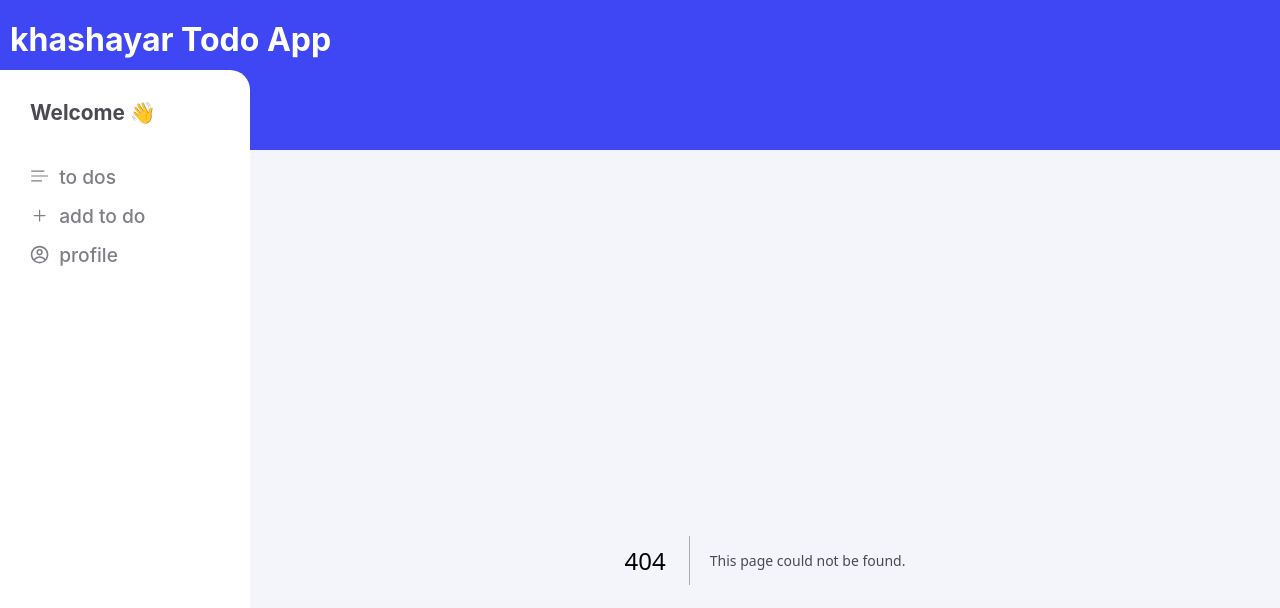
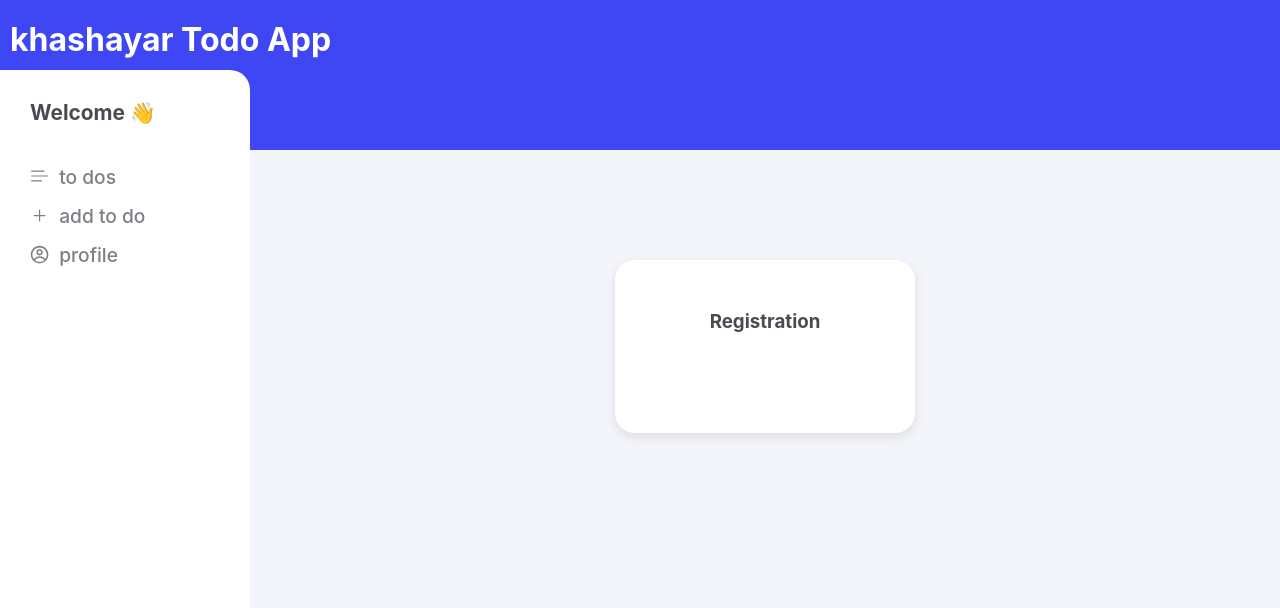
Before and after one commit to khashayarmobarez/fullstack-todo-app, a Next.js app: page /signUp in a window 1280 px wide. Before the commit this address had no page. Shown: the top 608 px of the page. Built offline with nearby package versions, Linux system fonts and the light colour scheme.

Commit message:
creating sign up page

```diff
--- /dev/null
+++ b/src/app/signUp/page.js
@@ -0,0 +1,10 @@
+import SignupPage from '@/components/template/SignupPage'
+import React from 'react'
+
+function page() {
+  return (
+    <SignupPage />
+  )
+}
+
+export default page
--- /dev/null
+++ b/src/components/template/SignupPage.js
@@ -0,0 +1,11 @@
+
+
+function SignupPage() {
+  return (
+    <div className="signin-form">
+      <h3>Registration</h3>
+    </div>
+  )
+}
+
+export default SignupPage
```
